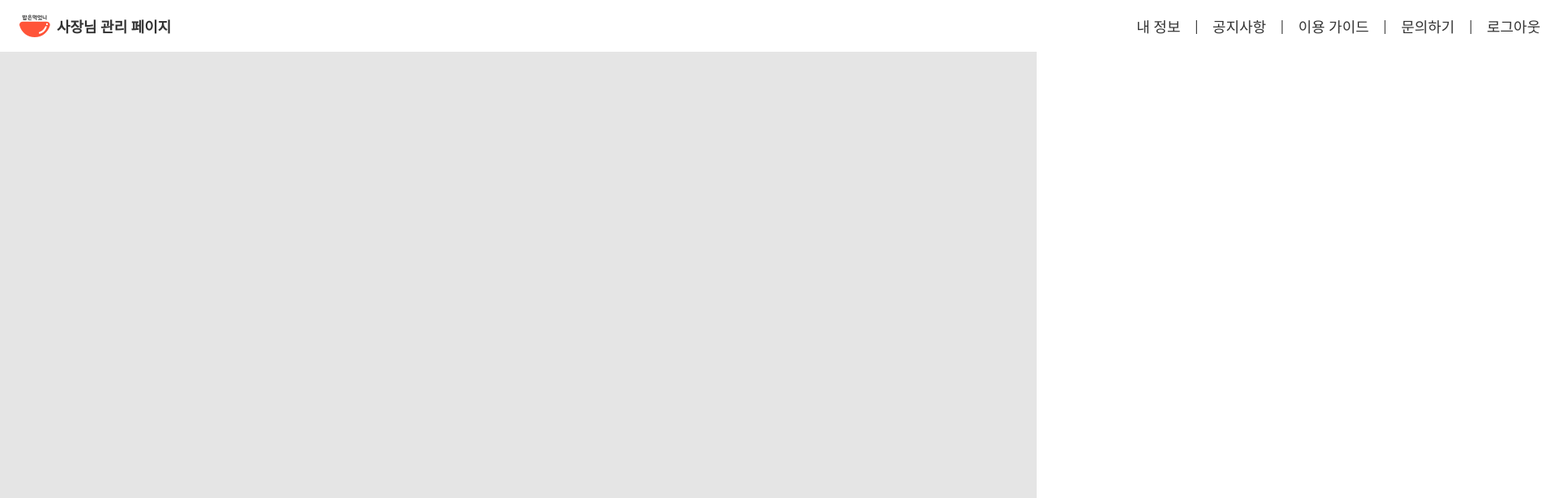
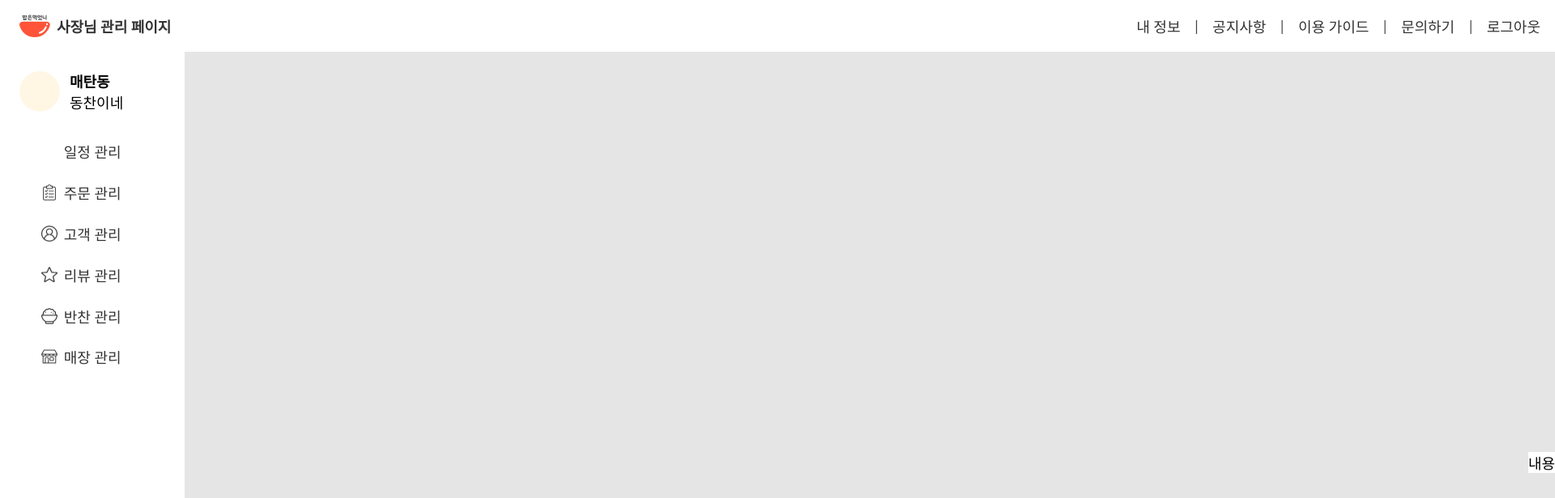
Before and after one commit to Didyoueat/DYE_Frontend, a React (Create React App) app in the folder front_web/: page / in a window 1280 px wide. Shown: the top 616 px of the page at 81% size, 1920 px wide, since content can reach past the window. Built offline with nearby package versions, Linux system fonts and the light colour scheme.

Commit message:
DYE-317 ✨ Feat. 왼쪽 사이드바에 가게 프로필 정보 컴포넌트 추가

```diff
--- a/front_web/src/components/atoms/Box/index.tsx
+++ b/front_web/src/components/atoms/Box/index.tsx
@@ -51,6 +51,7 @@ interface SBox {
 	flexAlign?: any;
 	flexJustify?: any;
 	overflow?: any;
+	display?: any;
 	type?: boxType;
 }
 
@@ -97,6 +98,11 @@ const BoxStyles = css<SBox>`
 		css`
 			overflow: ${overflow};
 		`}
+	${({ display }) =>
+		display &&
+		css`
+			display: ${display};
+		`}
 `;
 
 const StyledBox = styled.div<SBox>`
--- a/front_web/src/components/atoms/Text/index.tsx
+++ b/front_web/src/components/atoms/Text/index.tsx
@@ -24,6 +24,7 @@ interface SText {
 }
 
 const TextStyles = css<SText>`
+	margin: 0;
 	${({ type }) => TextTypes[type]}
 `;
 
--- /dev/null
+++ b/front_web/src/components/molecules/ShopProfile/index.tsx
@@ -0,0 +1,40 @@
+import React from "react";
+import styled from "styled-components";
+import Box from "@atoms/Box";
+
+import shopImg from "@assets/imshiShopImg.png";
+import Text from "@atoms/Text";
+
+const StyledShopProfile = styled.div`
+	width: 180px;
+	height: 50px;
+	margin: 24px 0px;
+	display: flex;
+	flex-flow: row;
+	align-items: center;
+	img {
+		width: 50px;
+		height: 50px;
+		border-radius: 50px;
+		margin-right: 12px;
+	}
+`;
+
+export interface ShopProfileProps {
+	dong: string;
+	businessName: string;
+}
+
+const ShopProfile = ({ dong, businessName }: ShopProfileProps) => {
+	return (
+		<StyledShopProfile>
+			<img src={shopImg} alt="shopThumbnail" />
+			<div className="shopProfile">
+				<Text type="bold">{dong}</Text>
+				<Text>{businessName}</Text>
+			</div>
+		</StyledShopProfile>
+	);
+};
+
+export default ShopProfile;
--- a/front_web/src/components/molecules/SideNav/index.tsx
+++ b/front_web/src/components/molecules/SideNav/index.tsx
@@ -14,6 +14,7 @@ import dishes_s from "@assets/rice_selected.png";
 import dishes_u from "@assets/rice_unselected.png";
 import shop_s from "@assets/shop_selected.png";
 import shop_u from "@assets/shop_unselected.png";
+import ShopProfile from "@molecules/ShopProfile";
 
 const SideNav = () => {
 	const location = window.location.pathname.split("/")[1];
@@ -57,7 +58,8 @@ const SideNav = () => {
 	];
 
 	return (
-		<Box type="colUpFlex" width="228px" height="100%">
+		<Box type="colUpFlex" width="228px" height="100%" overflow="auto">
+			<ShopProfile dong="매탄동" businessName="동찬이네" />
 			{params.map((params) => (
 				<SideNavItem
 					key={params["key"]}
--- a/front_web/src/components/organisms/Base/index.tsx
+++ b/front_web/src/components/organisms/Base/index.tsx
@@ -14,7 +14,13 @@ interface BaseProps {
 
 const Base = ({ children }: BaseProps) => {
 	return (
-		<Box type="colFlex" width="100%" height="100%" background="#e5e5e5">
+		<Box
+			type="colFlex"
+			width="100%"
+			height="100%"
+			background="#e5e5e5"
+			display="fixed"
+		>
 			<Box type="rowFlex" width="1920px" height="64px">
 				<HomeBtn />
 				<TopNav />
@@ -24,6 +30,7 @@ const Base = ({ children }: BaseProps) => {
 				width="1920px"
 				height="1016px"
 				background="#e5e5e5"
+				display="fixed"
 			>
 				<SideNav />
 				{children}
```
Also changed, not shown: front_web/src/components/assets/imshiShopImg.png (added).
